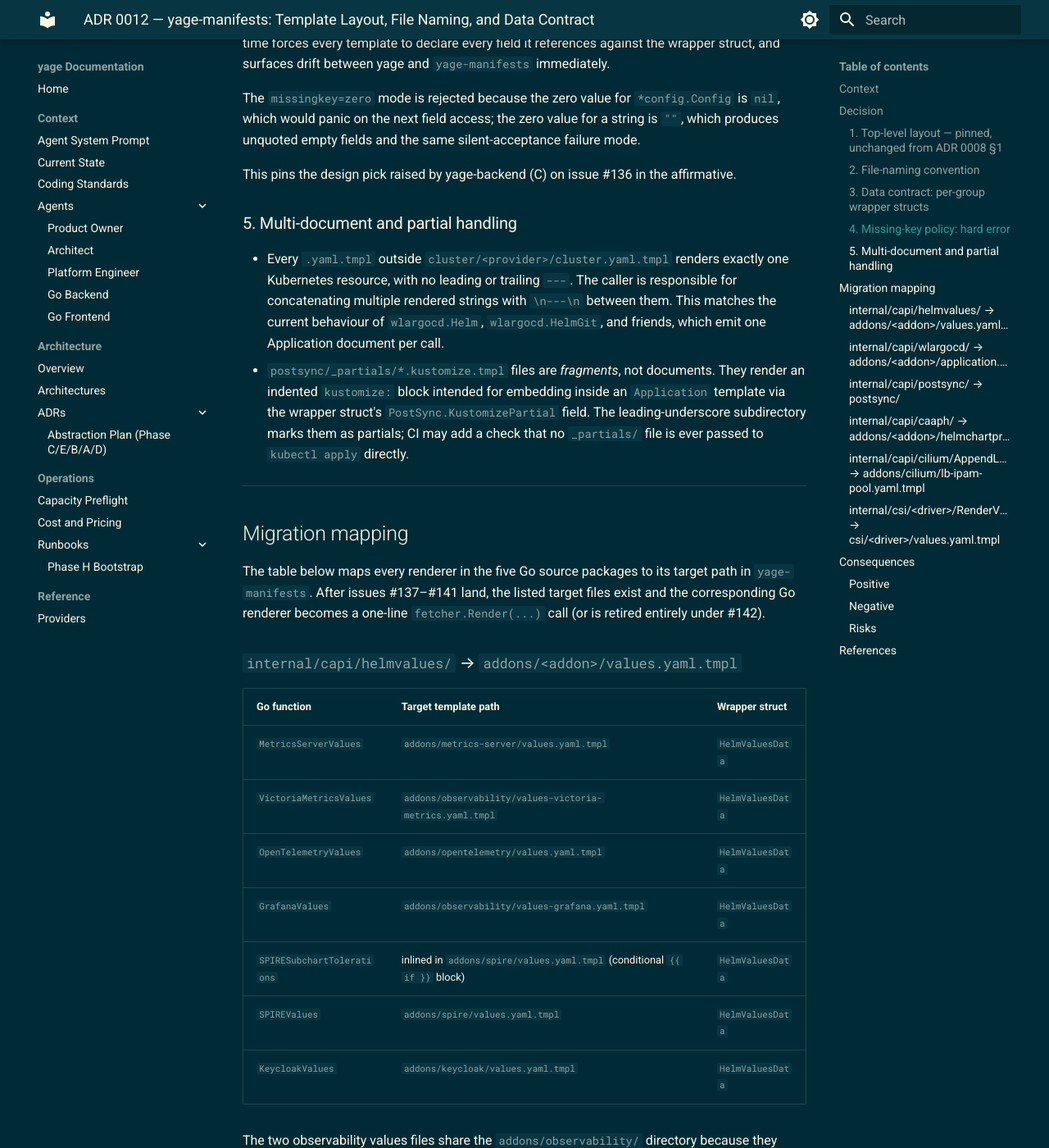
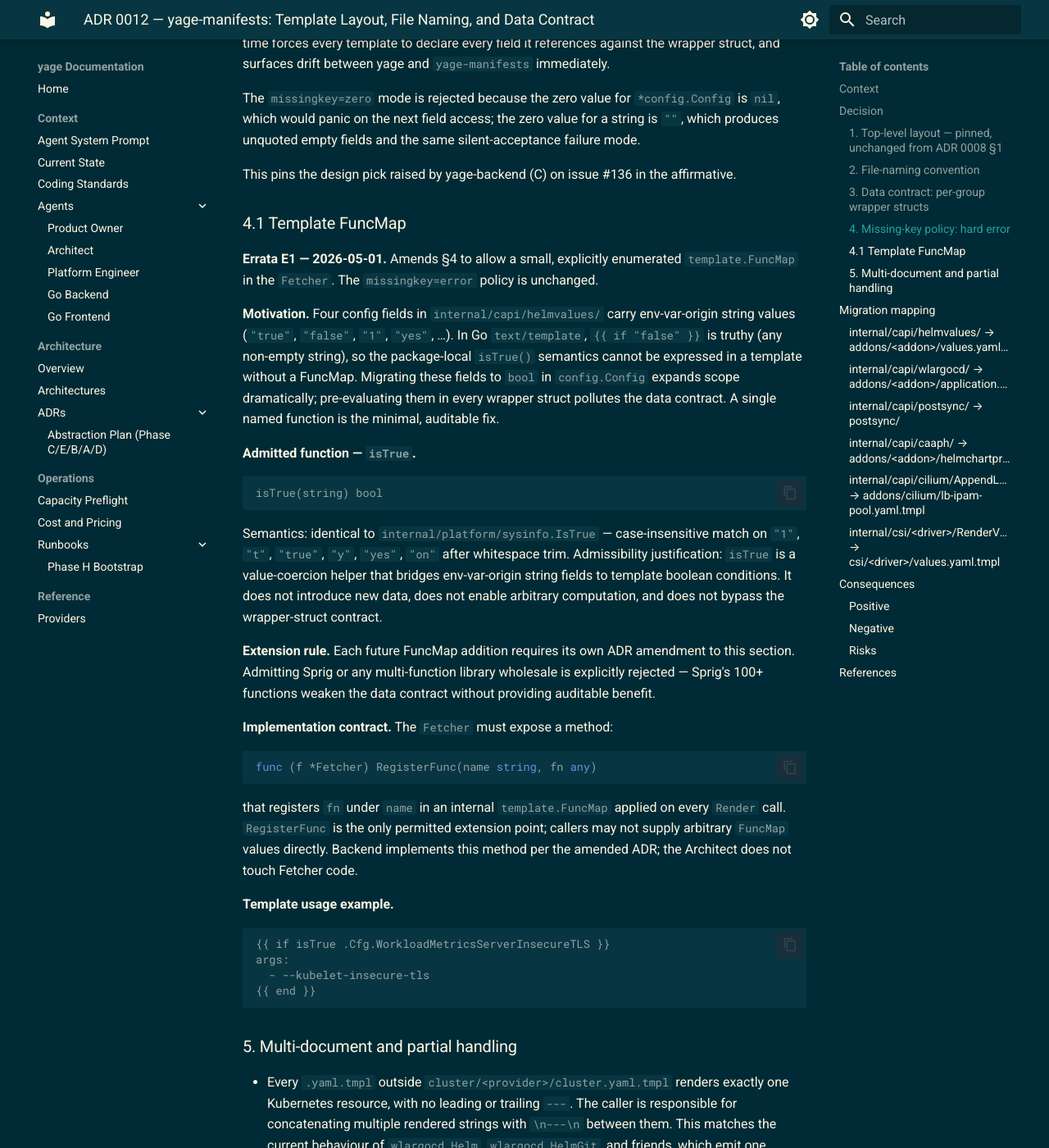
Before and after one commit to lpasquali/yage-docs, an MkDocs documentation site: the page built from docs/architecture/adrs/0012-yage-manifests-template-layout.md, in a window 1280 px wide and 1400 px high, scrolled down 4683 px. Shown: the whole window at 82% size. Built offline with MkDocs 1.6.1 and Material for MkDocs 9.7.7, drawn with Linux system fonts in a browser that asks for light colours; the version menu is left out; some of the changed text lies outside the part shown.

Commit message:
docs(adr-0012): Errata E1 — §4.1 Fetcher FuncMap (isTrue) (#17)
Amends ADR 0012 §4 to allow a small, well-defined template.FuncMap in
the Fetcher. Adds §4.1 admitting isTrue(string) bool (sysinfo.IsTrue
semantics), the RegisterFunc extension contract, the one-by-one
addition rule, and a usage example. Updates the helmvalues migration
mapping commentary to document {{ if isTrue .Cfg.* }} as the canonical
pattern for env-var-origin boolean fields. Unblocks #137–#141.

Co-authored-by: Claude Sonnet 4.6 <noreply@anthropic.com>

````diff
--- a/docs/architecture/adrs/0012-yage-manifests-template-layout.md
+++ b/docs/architecture/adrs/0012-yage-manifests-template-layout.md
@@ -1,6 +1,6 @@
 # ADR 0012 — yage-manifests: Template Layout, File Naming, and Data Contract
 
-**Status:** Accepted
+**Status:** Accepted (amended — Errata E1 2026-05-01)
 **Date:** 2026-05-01
 **Owners:** Architect (template contract, directory layout), Backend (per-package migration #137–#141)
 
@@ -210,6 +210,57 @@ the same silent-acceptance failure mode.
 This pins the design pick raised by yage-backend (C) on issue #136 in the
 affirmative.
 
+### 4.1 Template FuncMap
+
+**Errata E1 — 2026-05-01.** Amends §4 to allow a small, explicitly enumerated
+`template.FuncMap` in the `Fetcher`. The `missingkey=error` policy is unchanged.
+
+**Motivation.** Four config fields in `internal/capi/helmvalues/` carry
+env-var-origin string values (`"true"`, `"false"`, `"1"`, `"yes"`, …). In Go
+`text/template`, `{{ if "false" }}` is truthy (any non-empty string), so the
+package-local `isTrue()` semantics cannot be expressed in a template without a
+FuncMap. Migrating these fields to `bool` in `config.Config` expands scope
+dramatically; pre-evaluating them in every wrapper struct pollutes the data
+contract. A single named function is the minimal, auditable fix.
+
+**Admitted function — `isTrue`.**
+
+```
+isTrue(string) bool
+```
+
+Semantics: identical to `internal/platform/sysinfo.IsTrue` — case-insensitive
+match on `"1"`, `"t"`, `"true"`, `"y"`, `"yes"`, `"on"` after whitespace trim.
+Admissibility justification: `isTrue` is a value-coercion helper that bridges
+env-var-origin string fields to template boolean conditions. It does not
+introduce new data, does not enable arbitrary computation, and does not bypass
+the wrapper-struct contract.
+
+**Extension rule.** Each future FuncMap addition requires its own ADR amendment
+to this section. Admitting Sprig or any multi-function library wholesale is
+explicitly rejected — Sprig's 100+ functions weaken the data contract without
+providing auditable benefit.
+
+**Implementation contract.** The `Fetcher` must expose a method:
+
+```go
+func (f *Fetcher) RegisterFunc(name string, fn any)
+```
+
+that registers `fn` under `name` in an internal `template.FuncMap` applied on
+every `Render` call. `RegisterFunc` is the only permitted extension point; callers
+may not supply arbitrary `FuncMap` values directly. Backend implements this
+method per the amended ADR; the Architect does not touch Fetcher code.
+
+**Template usage example.**
+
+```
+{{ if isTrue .Cfg.WorkloadMetricsServerInsecureTLS }}
+args:
+  - --kubelet-insecure-tls
+{{ end }}
+```
+
 ### 5. Multi-document and partial handling
 
 - Every `.yaml.tmpl` outside `cluster/<provider>/cluster.yaml.tmpl` renders
@@ -249,6 +300,12 @@ target files exist and the corresponding Go renderer becomes a one-line
 The two observability values files share the `addons/observability/` directory
 because they belong to the same logical add-on (VictoriaMetrics + Grafana
 shipped as one stack); the filename suffix disambiguates.
+
+Templates that reference env-var-origin string fields use the `isTrue` FuncMap
+function (§4.1) rather than a bare `{{ if }}` expression:
+`{{ if isTrue .Cfg.WorkloadMetricsServerInsecureTLS }}`. The same pattern applies
+to any `helmvalues` field whose source is an env var that accepts
+`"true"/"false"/"1"/"0"` variants.
 
 ### `internal/capi/wlargocd/` → `addons/<addon>/application.yaml.tmpl`
 
````
